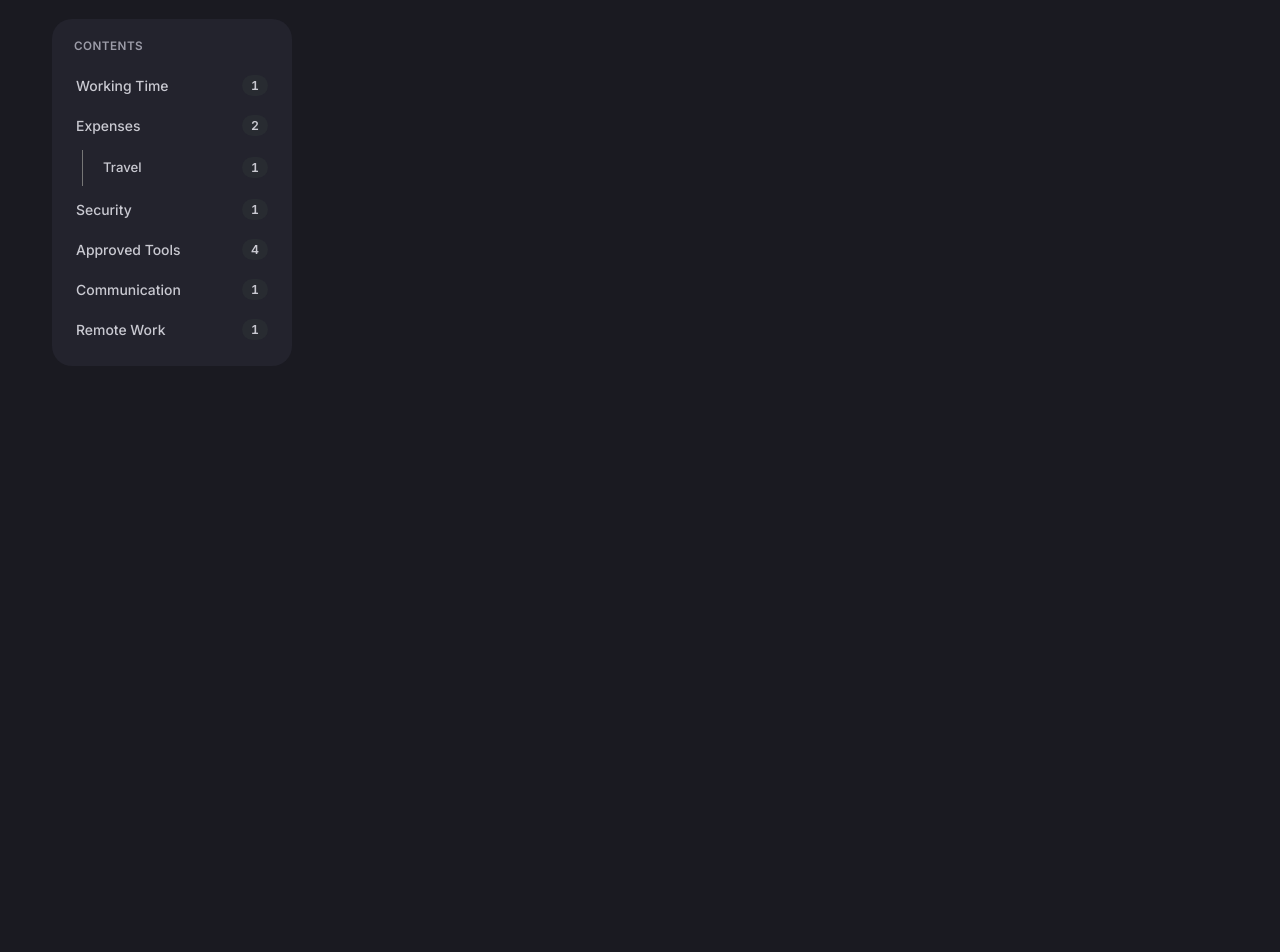
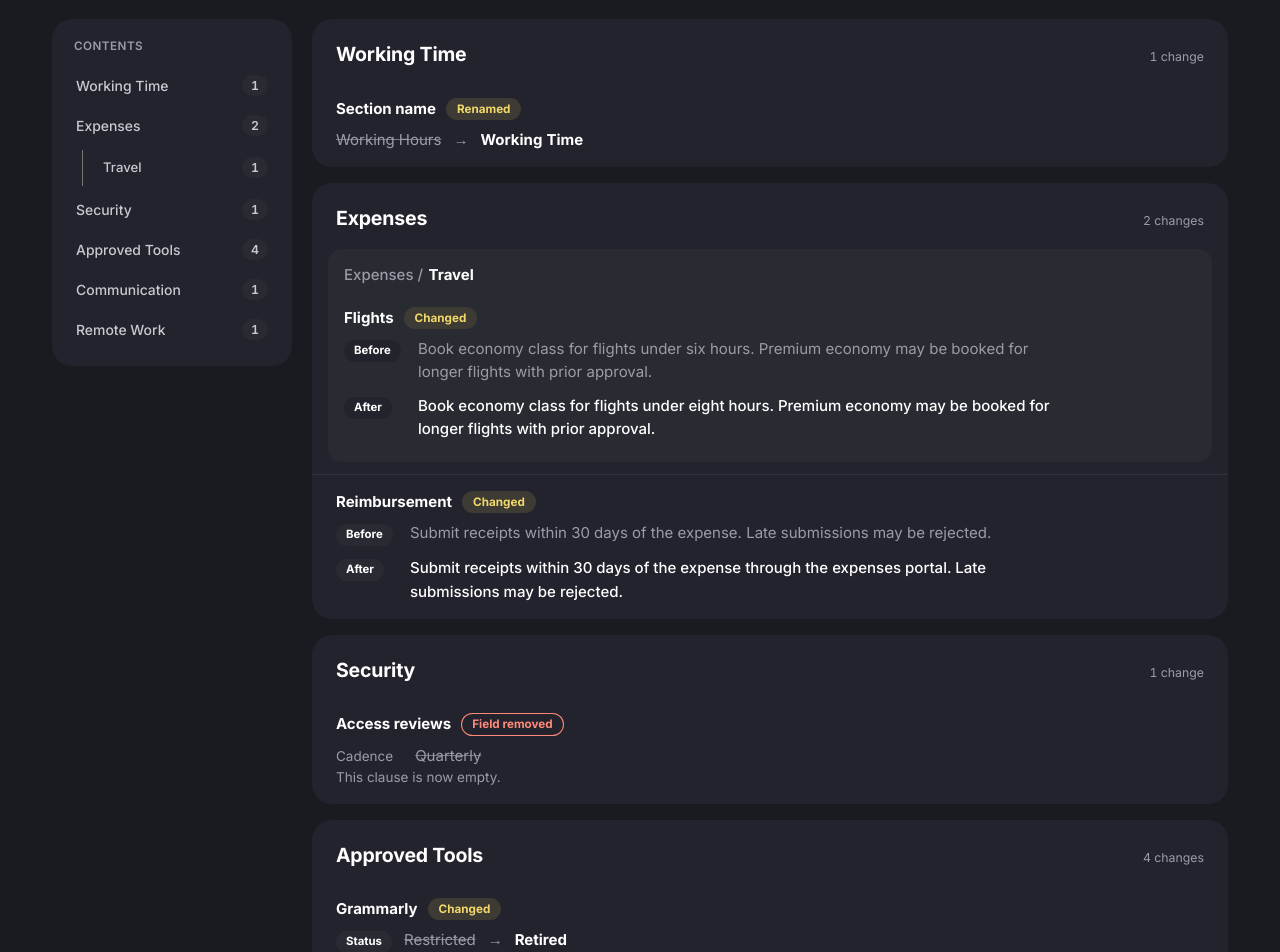
Before and after one commit to vitala89/document-version-compare, a Vue app: page / in a window 1280 px wide. Shown: the part 280-1232 px from the top of the page. Before the commit the page ends 800 px from the top, so only its background shows below. Built offline with nearby package versions, Linux system fonts and the light colour scheme.

Commit message:
feat(ui): add changes view
Changes are grouped by section with Travel inside Expenses; values show exactly as in the data. A moved clause appears in its new section as Moved, never as removed plus added.

Co-Authored-By: Claude <noreply@anthropic.com>

```diff
--- a/src/App.vue
+++ b/src/App.vue
@@ -1,6 +1,7 @@
 <script setup lang="ts">
 import { computed, ref } from 'vue'
 import ChangeSummary from '@/components/ChangeSummary.vue'
+import ChangesView from '@/components/ChangesView.vue'
 import ContentsNav from '@/components/ContentsNav.vue'
 import VersionPicker from '@/components/VersionPicker.vue'
 import { useComparison, versions } from '@/composables/useComparison'
@@ -50,7 +51,9 @@ const documentLabel = computed(() =>
     <div class="layout">
       <!-- New key per comparison resets the chosen link. -->
       <ContentsNav :key="`${base}-${target}-${mode}`" :items="contents" />
-      <article id="document" class="document" tabindex="-1" :aria-label="documentLabel"></article>
+      <article id="document" class="document" tabindex="-1" :aria-label="documentLabel">
+        <ChangesView v-if="mode === 'changes'" :result="result" />
+      </article>
     </div>
   </main>
 </template>
--- /dev/null
+++ b/src/components/ChangeItem.vue
@@ -0,0 +1,116 @@
+<script setup lang="ts">
+import { computed } from 'vue'
+import ClauseBody from '@/components/ClauseBody.vue'
+import ValuePair from '@/components/ValuePair.vue'
+import type { ClauseNode, DiffEntry, SectionNode } from '@/domain/types'
+import { reasonLabel } from '@/view-models/format'
+
+const props = defineProps<{ entry: DiffEntry; level: 3 | 4 }>()
+
+const heading = computed(() => `h${props.level}`)
+const subHeading = computed(() => `h${props.level + 1}`)
+const isSection = computed(() => props.entry.scope === 'section')
+const title = computed(() => {
+  if (isSection.value && props.entry.reason === 'renamed') return 'Section name'
+  if (isSection.value && props.entry.kind === 'added') return 'New section'
+  return props.entry.title
+})
+const clause = computed(() => (props.entry.node?.type === 'clause' ? props.entry.node : undefined))
+// Whole sections that were added or removed show their clauses inline.
+const sectionClauses = computed(() =>
+  isSection.value && (props.entry.kind === 'added' || props.entry.kind === 'removed')
+    ? (props.entry.node as SectionNode).children.filter((c): c is ClauseNode => c.type === 'clause')
+    : [],
+)
+const showsWholeClause = computed(
+  () => !isSection.value && (props.entry.reason === 'added' || props.entry.reason === 'removed'),
+)
+const isDraft = computed(() => clause.value?.status === 'draft' && props.entry.kind !== 'removed')
+const nowEmpty = computed(
+  () => props.entry.reason === 'field-removed' && clause.value?.children.length === 0,
+)
+// Inside a changed clause each added or removed line says what it is.
+const inChangedClause = computed(() => props.entry.reason === 'changed')
+</script>
+
+<template>
+  <div class="change" :class="entry.kind">
+    <div class="change-title">
+      <component :is="heading">{{ title }}</component>
+      <span class="tag">{{ reasonLabel[entry.reason] }}</span>
+      <span v-if="isDraft" class="tag draft">Draft</span>
+    </div>
+
+    <p v-if="entry.movedFrom" class="detail">
+      Moved from <strong>{{ entry.movedFrom }}</strong
+      >.
+    </p>
+
+    <ClauseBody v-if="showsWholeClause && clause" :clause="clause" />
+
+    <div v-for="clauseNode in sectionClauses" :key="clauseNode.id" class="inline-clause">
+      <div class="entry-status">
+        <component :is="subHeading">{{ clauseNode.title }}</component>
+        <span v-if="clauseNode.status === 'draft'" class="tag draft">Draft</span>
+      </div>
+      <ClauseBody :clause="clauseNode" />
+    </div>
+
+    <template v-for="(detail, i) in entry.details" :key="i">
+      <ValuePair
+        v-if="detail.type === 'title' && isSection"
+        :before="detail.before"
+        :after="detail.after"
+      />
+      <template v-else-if="detail.type === 'title'">
+        <p class="detail">Clause title</p>
+        <ValuePair :before="detail.before" :after="detail.after" />
+      </template>
+      <template v-else-if="detail.type === 'field-label'">
+        <p class="detail">Field name</p>
+        <ValuePair :before="detail.before" :after="detail.after" />
+      </template>
+      <dl v-else-if="detail.type === 'field-value' || detail.type === 'status'" class="field-diff">
+        <dt>
+          <span class="quiet-label">{{ detail.type === 'status' ? 'Status' : detail.label }}</span>
+        </dt>
+        <dd><ValuePair :before="detail.before" :after="detail.after" /></dd>
+      </dl>
+      <dl v-else-if="detail.type === 'text'" class="text-diff">
+        <div class="prior-copy">
+          <dt><span class="quiet-label">Before</span></dt>
+          <dd>{{ detail.before }}</dd>
+        </div>
+        <div class="current-copy">
+          <dt><span class="quiet-label">After</span></dt>
+          <dd>{{ detail.after }}</dd>
+        </div>
+      </dl>
+      <div
+        v-else-if="detail.type === 'field-added' || detail.type === 'field-removed'"
+        class="value-line"
+      >
+        <span v-if="inChangedClause" class="quiet-label">{{
+          detail.type === 'field-added' ? 'Field added' : 'Field removed'
+        }}</span>
+        <span class="context">{{ detail.label }}</span>
+        <span :class="detail.type === 'field-removed' ? 'old-value' : 'after'">{{
+          detail.value
+        }}</span>
+      </div>
+      <div
+        v-else-if="detail.type === 'text-added' || detail.type === 'text-removed'"
+        class="value-line"
+      >
+        <span v-if="inChangedClause" class="quiet-label">{{
+          detail.type === 'text-added' ? 'Text added' : 'Text removed'
+        }}</span>
+        <span :class="detail.type === 'text-removed' ? 'old-value' : 'after'">{{
+          detail.text
+        }}</span>
+      </div>
+    </template>
+
+    <p v-if="nowEmpty" class="detail">This clause is now empty.</p>
+  </div>
+</template>
--- /dev/null
+++ b/src/components/ChangesView.vue
@@ -0,0 +1,41 @@
+<script setup lang="ts">
+import { computed } from 'vue'
+import ChangeItem from '@/components/ChangeItem.vue'
+import type { DiffResult } from '@/domain/types'
+import { changeGroups } from '@/view-models/changes'
+import { changeCount, sectionCounts } from '@/view-models/format'
+
+const props = defineProps<{ result: DiffResult }>()
+
+const groups = computed(() => changeGroups(props.result))
+const counts = computed(() => sectionCounts(props.result.entries))
+const countText = (id: string) => changeCount(counts.value[id] ?? 0)
+</script>
+
+<template>
+  <p v-if="groups.length === 0" class="empty">
+    No changes between v{{ result.base.version }} and v{{ result.target.version }}.
+  </p>
+  <section v-for="group in groups" :key="group.id" class="panel" :aria-labelledby="group.id">
+    <div class="section-head">
+      <h2 :id="group.id" tabindex="-1">{{ group.title }}</h2>
+      <span class="count">{{ countText(group.id) }}</span>
+    </div>
+    <section
+      v-for="sub in group.subsections"
+      :key="sub.id"
+      class="subsection"
+      :aria-labelledby="sub.id"
+    >
+      <div class="subsection-heading entry-status">
+        <h3 :id="sub.id" tabindex="-1">
+          <span class="section-parent">{{ group.title }} /</span> {{ sub.title }}
+        </h3>
+      </div>
+      <div class="subsection-items">
+        <ChangeItem v-for="entry in sub.entries" :key="entry.id" :entry="entry" :level="4" />
+      </div>
+    </section>
+    <ChangeItem v-for="entry in group.entries" :key="entry.id" :entry="entry" :level="3" />
+  </section>
+</template>
--- /dev/null
+++ b/src/components/ClauseBody.vue
@@ -0,0 +1,21 @@
+<script setup lang="ts">
+import SafeHtml from '@/components/SafeHtml.vue'
+import type { ClauseNode } from '@/domain/types'
+import { paragraphText } from '@/view-models/changes'
+
+defineProps<{ clause: ClauseNode; rich?: boolean }>()
+</script>
+
+<template>
+  <div class="notes">
+    <template v-for="child in clause.children" :key="child.id">
+      <dl v-if="child.type === 'field'" class="field-value">
+        <dt>{{ child.label }}</dt>
+        <dd>{{ child.value }}</dd>
+      </dl>
+      <SafeHtml v-else-if="rich" :html="child.text" />
+      <p v-else>{{ paragraphText(child.text) }}</p>
+    </template>
+    <p v-if="clause.children.length === 0">No fields or text.</p>
+  </div>
+</template>
--- /dev/null
+++ b/src/components/ValuePair.vue
@@ -0,0 +1,11 @@
+<script setup lang="ts">
+defineProps<{ before?: string; after?: string }>()
+</script>
+
+<template>
+  <div class="values">
+    <span class="old-value"><span class="sr-only">Before: </span>{{ before || '—' }}</span>
+    <span class="arrow" aria-hidden="true">→</span>
+    <span class="after"><span class="sr-only">After: </span>{{ after || '—' }}</span>
+  </div>
+</template>
```
